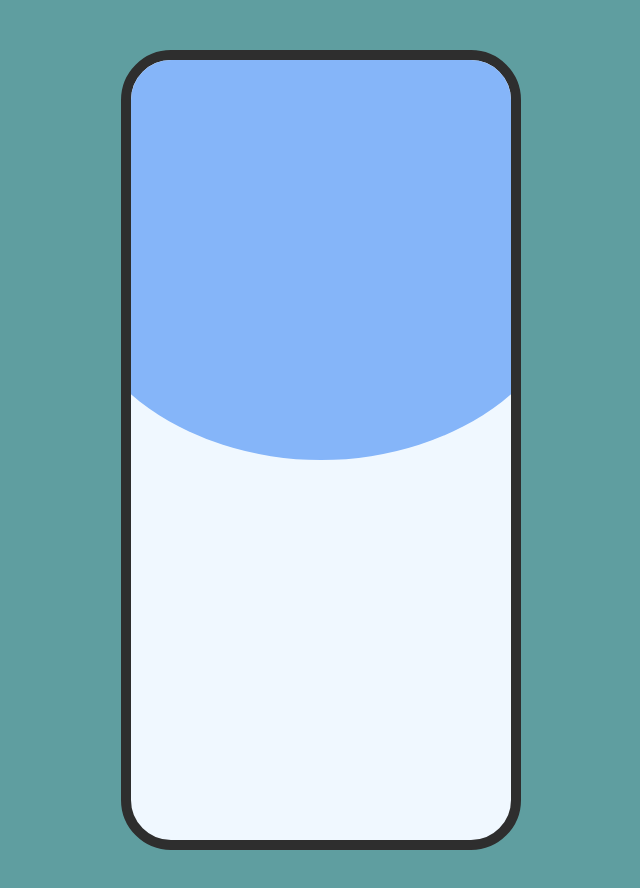
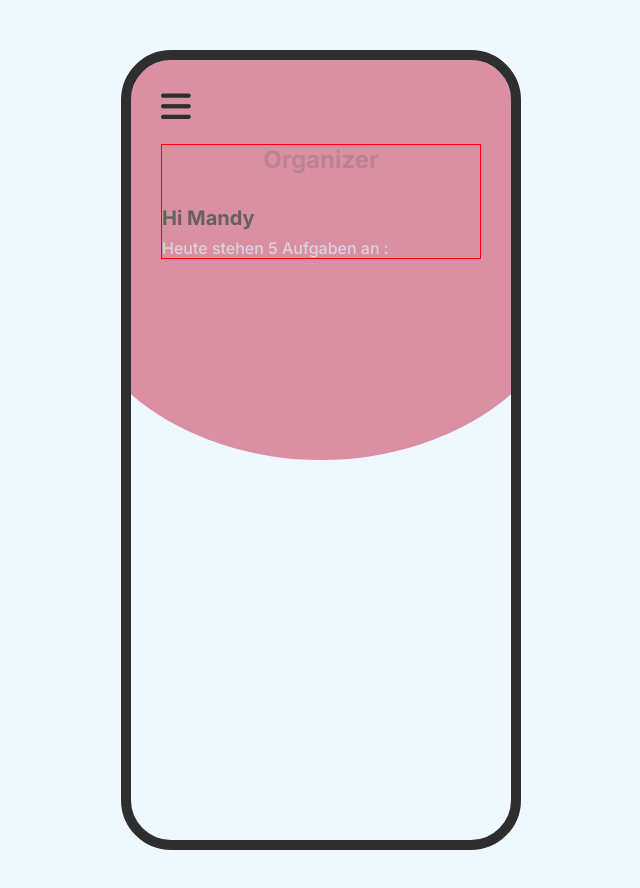
Before and after one commit to remote-webcreation/ToDo-app, a plain HTML site: page index.html in a window 1280 px wide. Shown: the whole page, without its empty margins (319-959 px from the left). Drawn offline with Linux system fonts and the light colour scheme.

Commit message:
added welcome to homescreen

```diff
--- a/index.html
+++ b/index.html
@@ -9,15 +9,38 @@
 <body>
 
     <div class="container">
-        <div class="screen-backdrop">
+        <div class="screen-backdrop"></div>
 
+
+        <div class="screen home-screen">
+
+            <div class="head-wrapper">
+
+                <div class="menu-btn">
+                    <i class="fa-solid fa-bars"></i>
+                </div>
+
+                <div class="welcome">
+
+                    <h1>Organizer</h1>
+                    <div class="content">
+
+                        <h2>Hi Mandy </h2>
+                        <p>Heute stehen 5 Aufgaben an :</p>
+                    </div>
+
+                </div>
+            </div>
         </div>
+
+
+
     </div>
 
 
 
 
-
+    <script src="https://kit.fontawesome.com/3c5c346bdf.js" crossorigin="anonymous"></script>
 
 
     <script src="./index.js"></script>
--- a/style.css
+++ b/style.css
@@ -9,11 +9,12 @@
 body {
    min-height: 100vh;
    color: #2e2e2e;
-   background-color: cadetblue;
+   background-color: #f0f8ff;
    display: flex;
    align-items: center;
    justify-content: center;
    padding: 3.125rem;
+   font-family: "Inter", sans-serif;
 }
 
 
@@ -22,22 +23,88 @@ body {
     height: 100vh;
     width: 100%;
     overflow: hidden;
-    background-color: aliceblue;
-    position: relative
-
-}
+    position: relative;
 
     .screen-backdrop {
         width: 135%;
         height: 25rem;
         border-radius: 0 0 50% 50%;
-    background-color: #85b5f9;
+        background-color: rgba(213, 112, 135, 0.77);
         position: absolute;
         top: 0;
         left: 50%;
         transform: translateX(-50%);
+        z-index: -1;
+    }
+
+    .screen {
+        .head-wrapper {
+            padding: 1.875rem;
+            transition: all .35s ease-in-out;
+            &:hover {
+                padding: 2.125rem;
+            }
+
+            .menu-btn {
+                width: 3em;
+                cursor: pointer;
+                i {
+                   color: #2e2e2e;
+                   font-size: 2.125em;
+                   transition: all .35s ease;
+                   &:hover {
+                    color: rgb(106, 118, 118);
+                    transform: scale(1.01);
+                   }
+                }
+            }
+
+            .welcome {
+                display: flex;
+                flex-direction: column;
+                justify-content: center;
+                gap:
+                2rem;
+                margin-top: 1.25rem;
+                text-align: center;
+                border: 1px solid red;
+                height: fit-content;
+
+                h1 {
+                    font-size: 1.5rem;
+                    color: #6b636347;
+                }
+
+                .content {
+                    display: flex;
+                    flex-direction: column;
+                    justify-content: space-between;
+                    text-align: left;
+                    gap: .5rem;
+
+                    h2 {
+                        font-size: 1.25rem;
+                        color: #646161;
+                    }
+                    p {
+                        font-weight: 500;
+                        color: #d6dee6e3;
+                    }
+                }
+
+                svg {
+                    font-size: 3rem;
+                    fill: hsla(210, 22%, 93%, 0.236);
+                }
+            }
+        }
+    }
 
 }
+
+
+
+
 
 
 
@@ -48,5 +115,7 @@ body {
         width: 25rem;
         border: .625rem solid #2e2e2e;
         border-radius: 3.125rem;
+        margin: 0;
+
     }
 }
```
Lines whose indentation alone changed are shown as unchanged.
